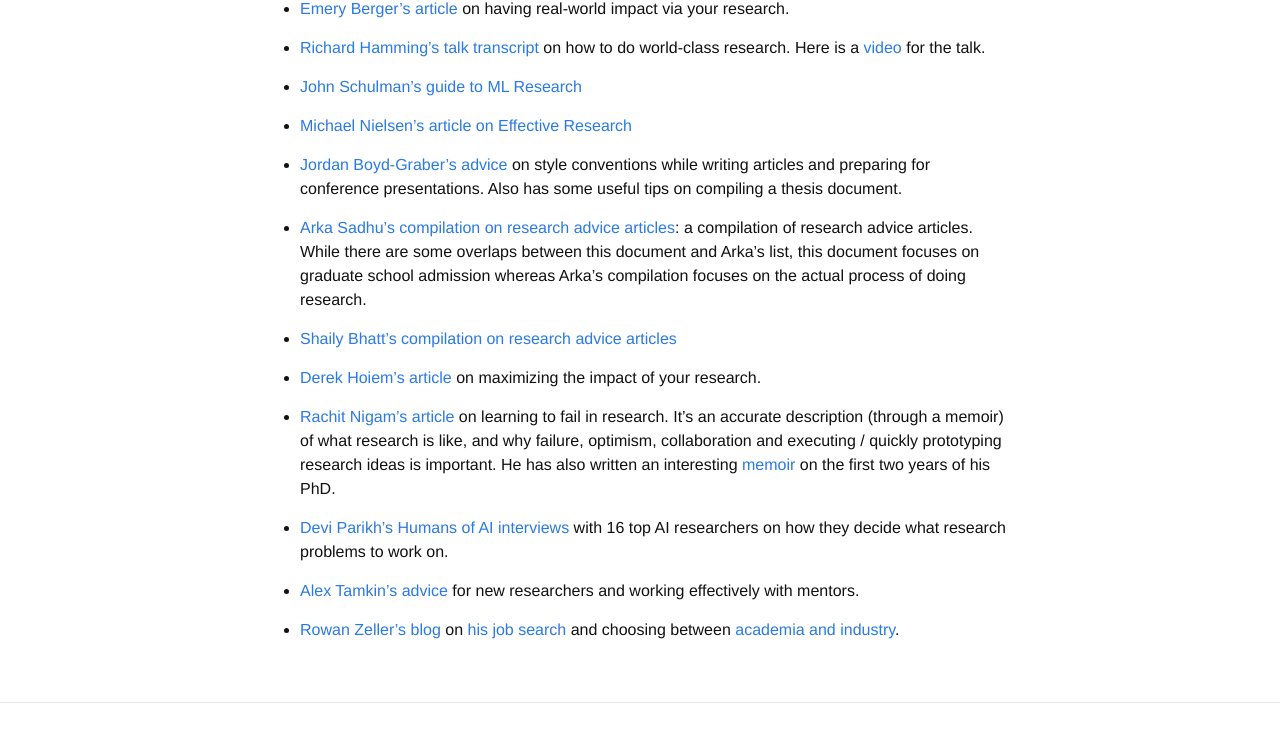
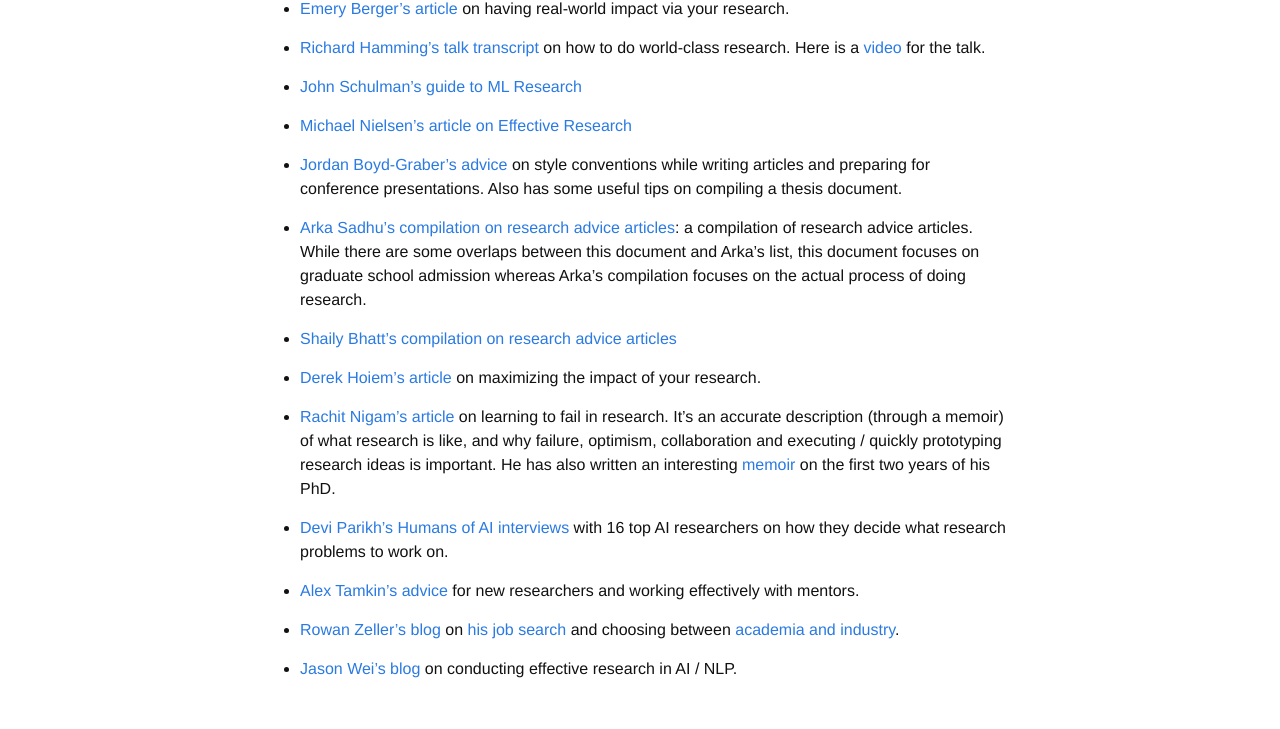
Before and after one commit to martiansideofthemoon/martiansideofthemoon.github.io, a Jekyll site: the page built from _posts/2018-05-30-grad-resources.markdown, in a window 1280 px wide and 900 px high, scrolled down 3968 px, cut to the strip 0-729 px from the top of the window. Built offline with Jekyll 4.4.1, drawn with Linux system fonts in a browser that asks for light colours; comment, search, counter and statistics services are not loaded.

Commit message:
Update 2018-05-30-grad-resources.markdown

```diff
--- a/_posts/2018-05-30-grad-resources.markdown
+++ b/_posts/2018-05-30-grad-resources.markdown
@@ -137,3 +137,5 @@ These articles are more general pieces of advice to have a more impactful resear
 * [Alex Tamkin's advice](https://www.alextamkin.com/essays/tips-for-new-researchers) for new researchers and working effectively with mentors.
 
 * [Rowan Zeller's blog](https://rowanzellers.com/blog/rowan-job-search2/) on [his job search](https://rowanzellers.com/blog/rowan-job-search/) and choosing between [academia and industry](https://rowanzellers.com/blog/rowan-job-search2/).
+
+* [Jason Wei's blog](https://www.jasonwei.net/blog/practicing-ai-research) on conducting effective research in AI / NLP.
```
